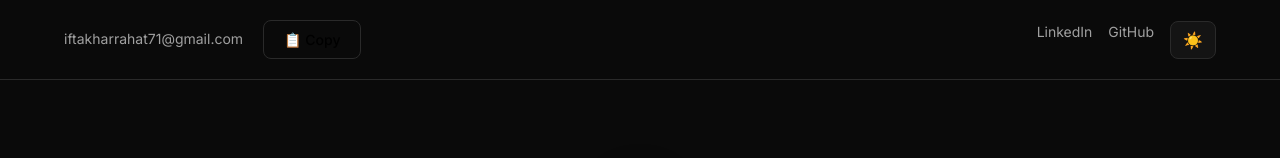
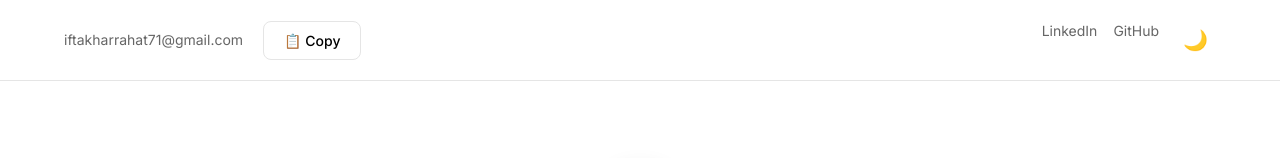
Before and after one commit to IftakharRahat/Portfolio, a React (Vite) app in the folder client/: page / in a window 1280 px wide. Shown: the top 158 px of the page. Built offline with nearby package versions, Linux system fonts and the light colour scheme; no server answers.

Commit message:
Update: Set default theme to light and refine toggle UI

```diff
--- a/client/index.html
+++ b/client/index.html
@@ -1,5 +1,6 @@
 <!doctype html>
-<html lang="en" data-theme="dark">
+<html lang="en" data-theme="light">
+
 <head>
   <meta charset="UTF-8" />
   <link rel="icon" type="image/svg+xml" href="/vite.svg" />
@@ -9,8 +10,10 @@
   <link rel="preconnect" href="https://fonts.gstatic.com" crossorigin>
   <link href="https://fonts.googleapis.com/css2?family=Inter:wght@300;400;500;600;700&display=swap" rel="stylesheet">
 </head>
+
 <body>
   <div id="root"></div>
   <script type="module" src="/src/main.jsx"></script>
 </body>
+
 </html>
--- a/client/src/index.css
+++ b/client/src/index.css
@@ -28,7 +28,8 @@
 }
 
 /* Auto dark mode based on system preference */
-@media (prefers-color-scheme: dark) {
+/* Auto dark mode based on system preference - DISABLED to enforce default light */
+/* @media (prefers-color-scheme: dark) {
   :root:not([data-theme="light"]) {
     --color-bg: #0a0a0a;
     --color-bg-alt: #141414;
@@ -40,21 +41,26 @@
     --shadow: 0 4px 20px rgba(0, 0, 0, 0.3);
     --shadow-hover: 0 8px 30px rgba(0, 0, 0, 0.4);
   }
-}
+} */
 
 /* Theme toggle button */
 .theme-toggle {
-  background: var(--color-bg-alt);
-  border: 1px solid var(--color-border);
-  border-radius: 8px;
-  padding: 8px 12px;
+  background: transparent;
+  border: none;
+  padding: 8px;
   cursor: pointer;
-  font-size: 16px;
+  font-size: 20px;
+  border-radius: 50%;
   transition: var(--transition);
+  display: flex;
+  align-items: center;
+  justify-content: center;
+  color: var(--color-text);
 }
 
 .theme-toggle:hover {
-  background: var(--color-border);
+  background: var(--color-bg-alt);
+  transform: rotate(15deg);
 }
 
 * {
--- a/client/src/pages/Home.jsx
+++ b/client/src/pages/Home.jsx
@@ -5,11 +5,11 @@ function Home() {
     const [experiences, setExperiences] = useState([]);
     const [education, setEducation] = useState([]);
     const [projects, setProjects] = useState([]);
-    const [theme, setTheme] = useState('dark');
+    const [theme, setTheme] = useState('light');
 
     useEffect(() => {
-        // Load saved theme or default to dark
-        const savedTheme = localStorage.getItem('theme') || 'dark';
+        // Load saved theme or default to light
+        const savedTheme = localStorage.getItem('theme') || 'light';
         setTheme(savedTheme);
         document.documentElement.setAttribute('data-theme', savedTheme);
     }, []);
```
Lines whose indentation alone changed are shown as unchanged.
